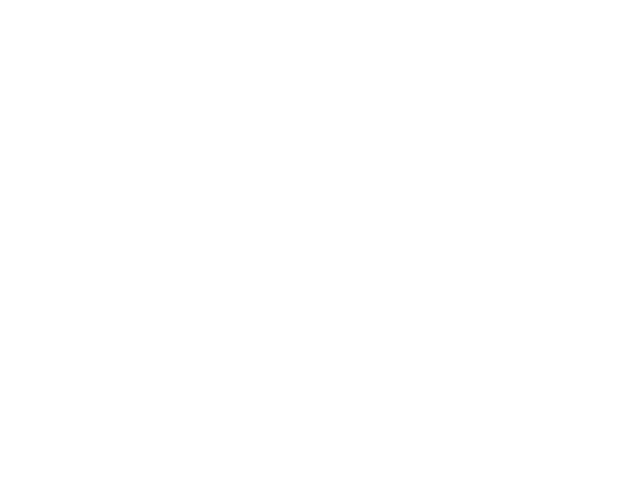
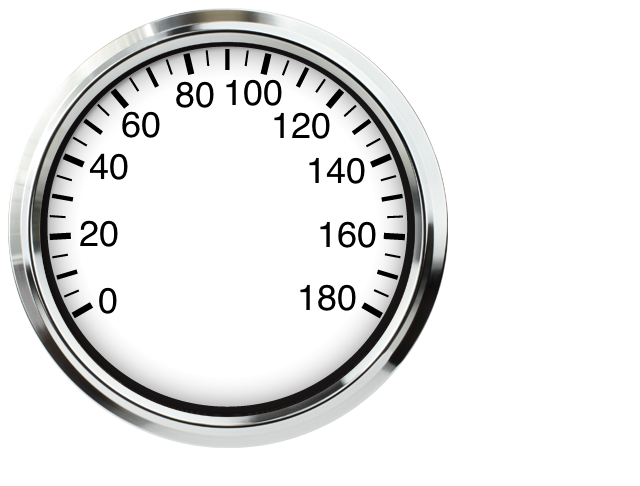
Before and after one commit to evoytenkoapps/speedometer, a plain HTML site: page index.html in a window 1280 px wide. Shown: the whole page, without its empty margins (0-640 px from the left). Drawn offline with Linux system fonts and the light colour scheme.

Commit message:
set background

```diff
--- a/index.html
+++ b/index.html
@@ -2,9 +2,10 @@
 <html lang="en">
 <head>
     <meta charset="UTF-8">
-    <title>Title</title>
+    <title>speedmeter</title>
+    <link rel="stylesheet" href="style.css">
 </head>
 <body>
-
+<div class="background"></div>
 </body>
 </html>
--- /dev/null
+++ b/style.css
@@ -0,0 +1,6 @@
+.background {
+    width: 100%;
+    height: 100vh;
+    background-image: url(./assets/meter.png);
+    background-repeat: no-repeat;
+}
```
